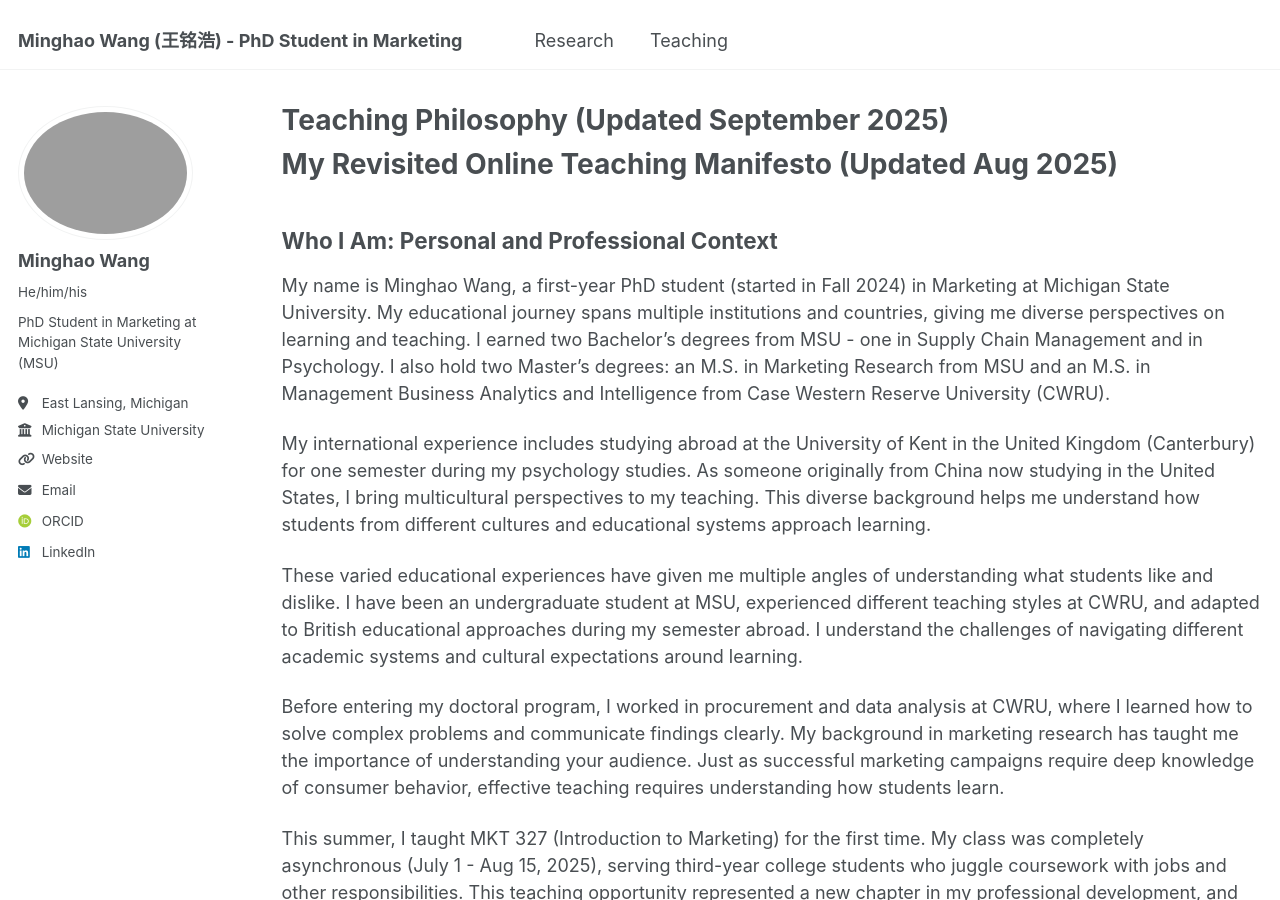
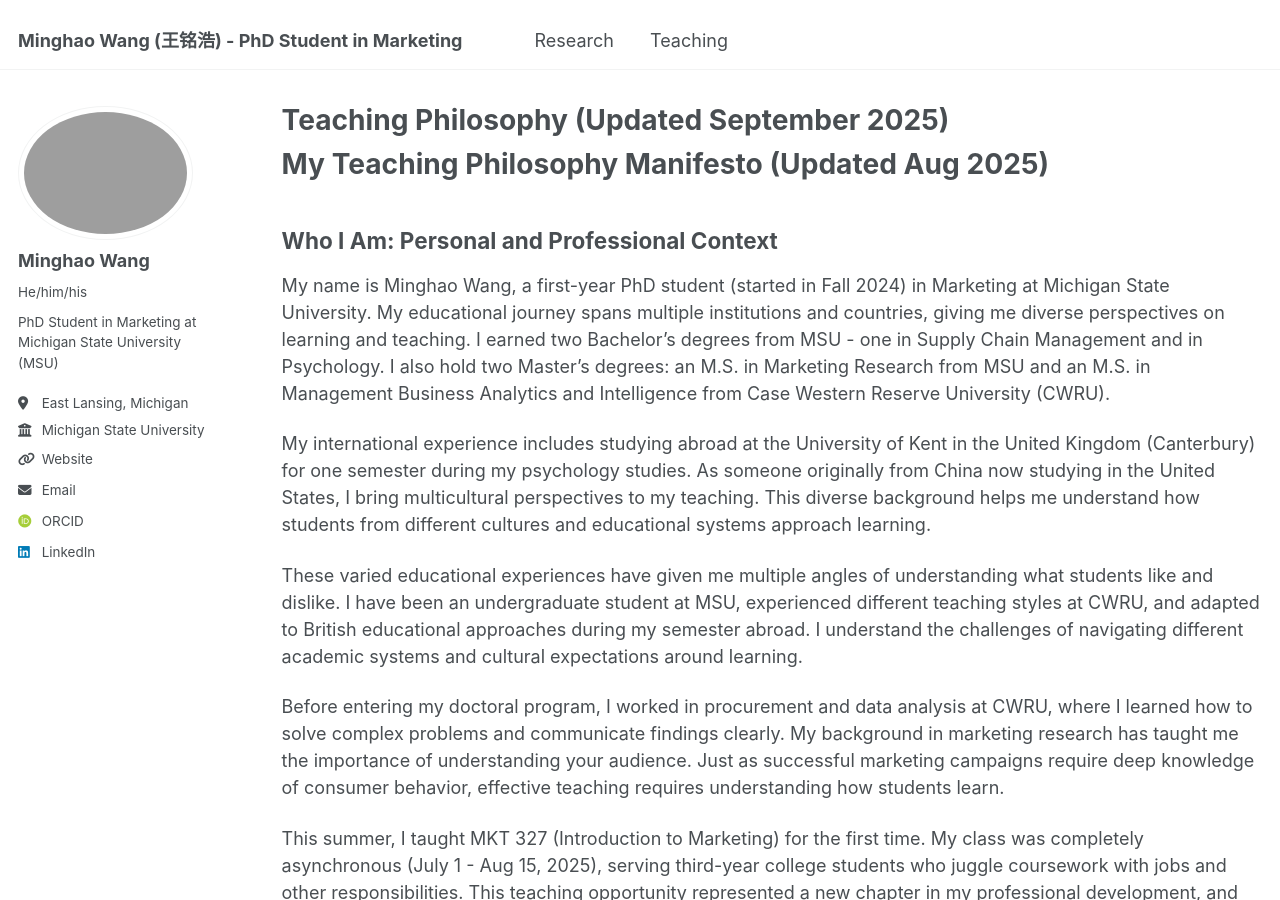
Before and after one commit to minghaowang-research/minghaowang-research.github.io, a Jekyll site: the page built from _teaching/teaching-philosophy.md, in a window 1280 px wide and 900 px high. Built offline with Jekyll 4.4.1, drawn with Linux system fonts in a browser that asks for light colours; some web fonts are replaced.

Commit message:
Teaching Philosophy Manifesto

```diff
--- a/_teaching/teaching-philosophy.md
+++ b/_teaching/teaching-philosophy.md
@@ -8,7 +8,7 @@ author_profile: true
 ---
 
 <!-- excerpt-end -->
-# My Revisited Online Teaching Manifesto (Updated Aug 2025)
+# My Teaching Philosophy Manifesto (Updated Aug 2025)
 
 ## Who I Am: Personal and Professional Context
 
```
